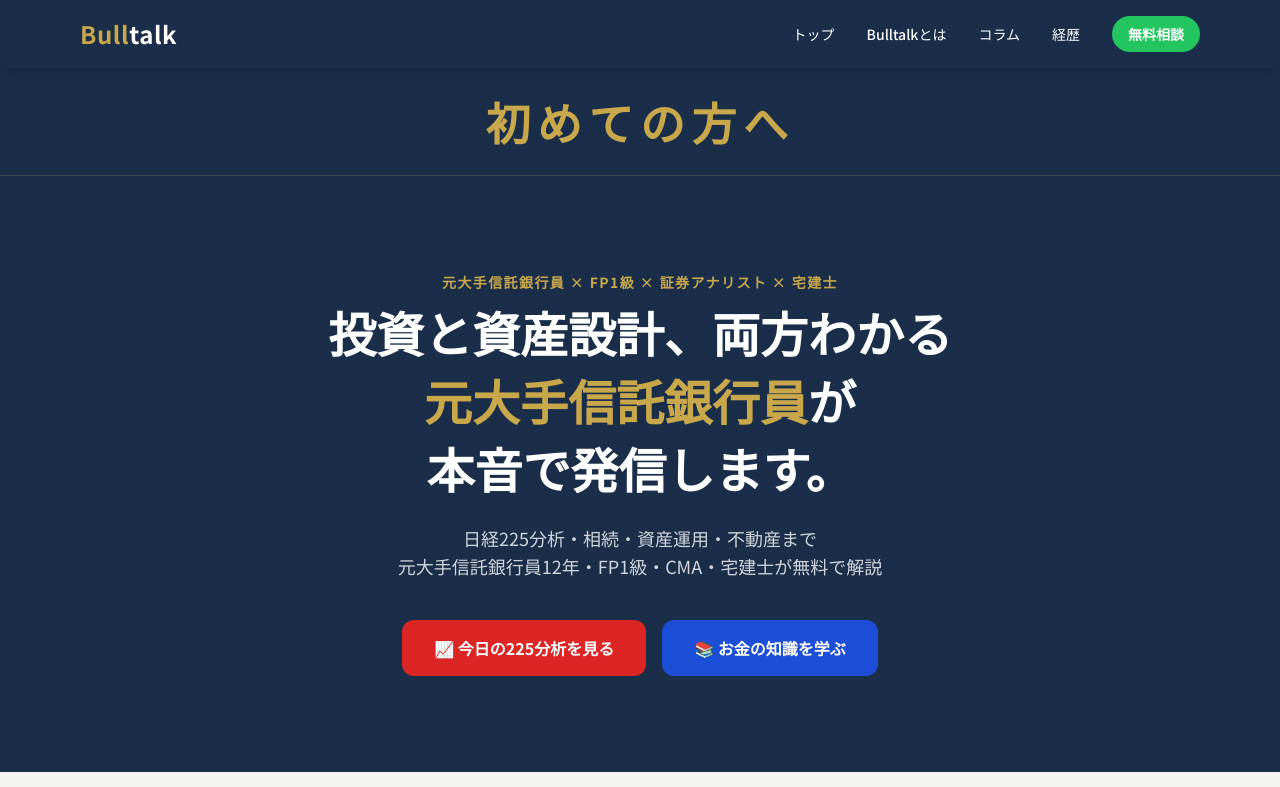
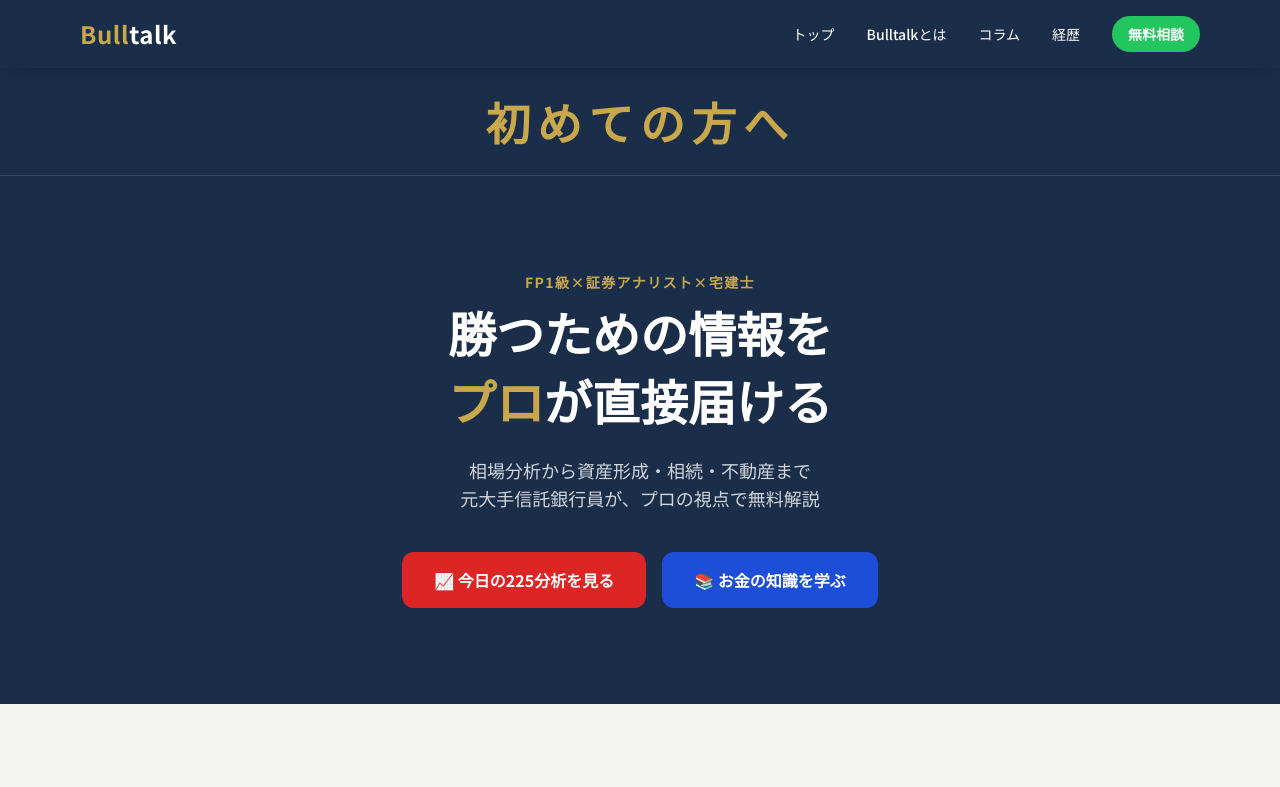
Before and after one commit to tanima3232-eng/bulltalk, a Next.js app: page /bulltalk in a window 1280 px wide. Shown: the top 787 px of the page. Built offline with nearby package versions, Linux system fonts and the light colour scheme.

Commit message:
ヒーローテキスト変更：小見出し・メインコピー・サブコピーを更新

```diff
--- a/app/bulltalk/page.tsx
+++ b/app/bulltalk/page.tsx
@@ -28,15 +28,14 @@ export default function BulltalkPage() {
         {/* S1: Hero */}
         <section className="bg-navy text-white py-24 px-4">
           <div className="max-w-4xl mx-auto text-center">
-            <p className="text-gold text-sm font-bold uppercase tracking-widest mb-4">元大手信託銀行員 × FP1級 × 証券アナリスト × 宅建士</p>
+            <p className="text-gold text-sm font-bold uppercase tracking-widest mb-4">FP1級×証券アナリスト×宅建士</p>
             <h1 className="text-3xl md:text-5xl font-bold mb-8">
-              <span className="block mb-5">投資と資産設計、両方わかる</span>
-              <span className="block mb-5"><span className="text-gold">元大手信託銀行員</span>が</span>
-              <span className="block">本音で発信します。</span>
+              <span className="block mb-5">勝つための情報を</span>
+              <span className="block"><span className="text-gold">プロ</span>が直接届ける</span>
             </h1>
             <p className="text-white/80 text-base md:text-lg leading-relaxed mb-10 max-w-2xl mx-auto">
-              日経225分析・相続・資産運用・不動産まで<br />
-              元大手信託銀行員12年・FP1級・CMA・宅建士が無料で解説
+              相場分析から資産形成・相続・不動産まで<br />
+              元大手信託銀行員が、プロの視点で無料解説
             </p>
             <div className="flex flex-col sm:flex-row gap-4 justify-center">
               <Link href="/market" className="btn-red text-base px-8 py-4 rounded-xl">
```
